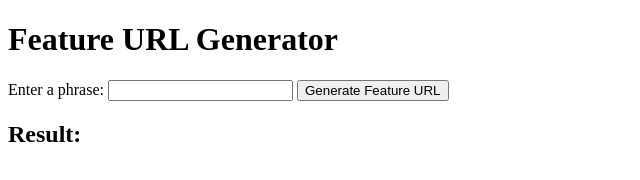
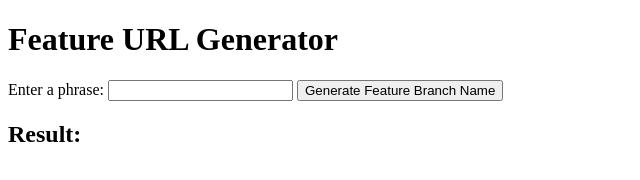
Before and after one commit to loveclari/branch-name-generator, a plain HTML site: page index.html in a window 1280 px wide. Shown: the whole page, without its empty margins (0-640 px from the left). Drawn offline with Linux system fonts and the light colour scheme.

```diff
--- a/index.html
+++ b/index.html
@@ -24,7 +24,9 @@
 		<label for="phraseInput">Enter a phrase:</label>
 
 		<input type="text" id="phraseInput" />
-		<button onclick="generateFeatureUrl()">Generate Feature URL</button>
+		<button onclick="generateFeatureUrl()">
+			Generate Feature Branch Name
+		</button>
 
 		<h2>Result:</h2>
 		<p id="result"></p>
```
